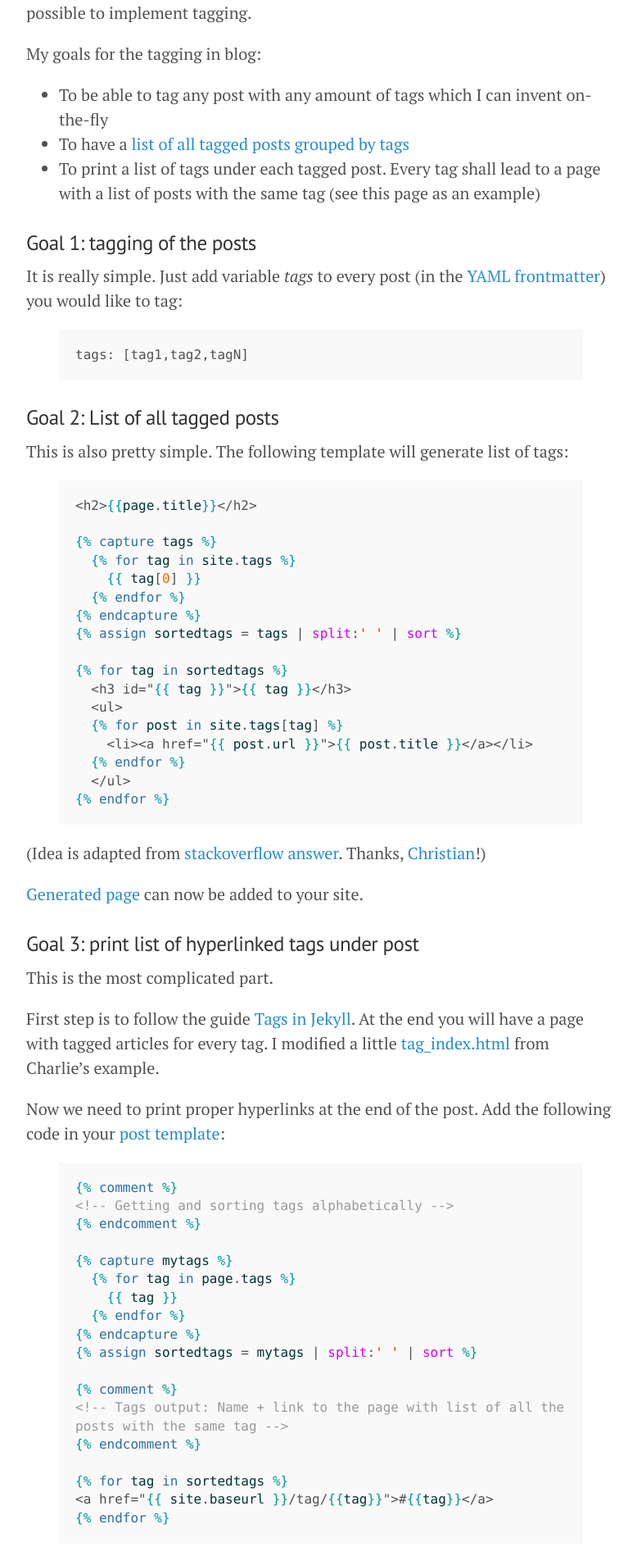
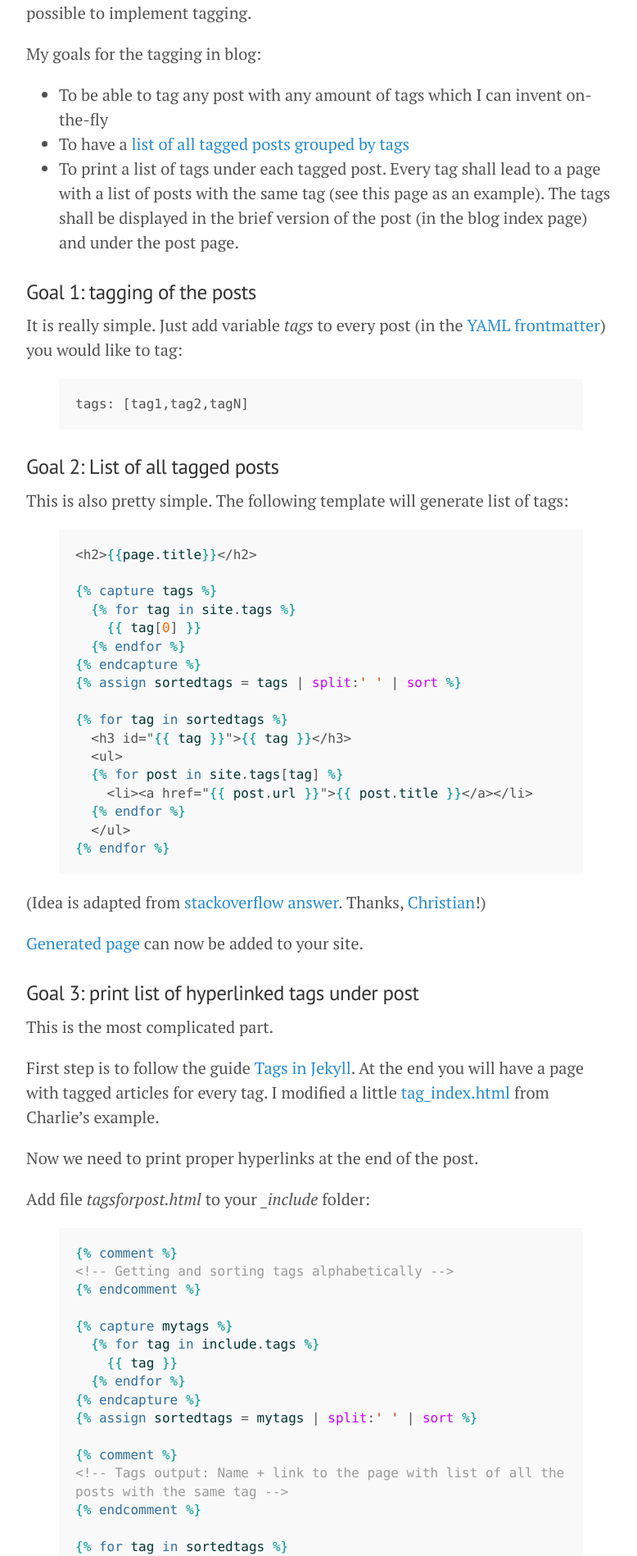
Before and after one commit to vitalyrepin/vrepinblog, a Jekyll site: the page built from _posts/2015-06-24-Tagging.md, in a window 1280 px wide. Shown: the part 389-2287 px from the top of the page at 82% size, without its empty margins (248-1026 px from the left). Built offline with Jekyll 4.4.1, drawn with Linux system fonts in a browser that asks for light colours; comment, search, counter and statistics services are not loaded; some of the changed text lies outside the part shown.

Commit message:
Added tags under post in the index page; updated tagging howto ; added Read More link

```diff
--- a/_config.yml
+++ b/_config.yml
@@ -5,6 +5,8 @@
 relative_permalinks: true
 
 highlighter: pygments
+
+excerpt_separator: "<!--break-->"
 
 timezone: Europe/Helsinki
 
--- /dev/null
+++ b/_includes/tagsforpost.html
@@ -0,0 +1,18 @@
+{% comment %}
+<!-- Getting and sorting tags alphabetically -->
+{% endcomment %}
+
+{% capture mytags %}
+  {% for tag in include.tags %}
+    {{ tag }}
+  {% endfor %}
+{% endcapture %}
+{% assign sortedtags = mytags | split:' ' | sort %}
+
+{% comment %}
+<!-- Tags output: Name + link to the page with list of all the posts with the same tag -->
+{% endcomment %}
+
+{% for tag in sortedtags %}
+<a href="{{ site.baseurl }}/tag/{{tag}}">#{{tag}}</a>
+{% endfor %}
--- a/_layouts/post.html
+++ b/_layouts/post.html
@@ -5,27 +5,10 @@
 <div class="post">
   <h1 class="post-title">{{ page.title }}</h1>
   <span class="post-date">{{ page.date | date_to_string }}</span>
-  {{ content }}
+  {{ content | replace: '<!--break-->', '<a class="anchor" id="read-more"></a>' }}
 </div>
 
-{% comment %}
-<!-- Getting and sorting tags alphabetically -->
-{% endcomment %}
-
-{% capture mytags %}
-  {% for tag in page.tags %}
-    {{ tag }}
-  {% endfor %}
-{% endcapture %}
-{% assign sortedtags = mytags | split:' ' | sort %}
-
-{% comment %}
-<!-- Tags output: Name + link to the page with list of all the posts with the same tag -->
-{% endcomment %}
-
-{% for tag in sortedtags %}
-<a href="{{ site.baseurl }}/tag/{{tag}}">#{{tag}}</a>
-{% endfor %}
+{% include tagsforpost.html tags=page.tags %}
 
 <div class="related">
   <h2>Related Posts</h2>
--- a/_posts/2015-06-24-Tagging.md
+++ b/_posts/2015-06-24-Tagging.md
@@ -14,7 +14,9 @@
 
 + To be able to tag any post with any amount of tags which I can invent on-the-fly
 + To have a [list of all tagged posts grouped by tags]({{site.baseurl}}/tags/)
-+ To print a list of tags under each tagged post. Every tag shall lead to a page with a list of posts with the same tag (see this page as an example)
++ To print a list of tags under each tagged post. Every tag shall lead to a page with a list of posts with the same tag (see this page as an example). The tags shall be displayed in the brief version of the post (in the blog index page) and under the post page.
+
+<!--break-->
 
 <h3>Goal 1: tagging of the posts</h3>
 
@@ -62,7 +64,9 @@
 First step is to follow the guide [Tags in Jekyll](http://charliepark.org/tags-in-jekyll/). At the end you will have a page with tagged articles for every tag.
 I modified a little [tag_index.html](https://github.com/vitalyrepin/vrepinblog/blob/master/_layouts/tag_index.html) from Charlie's example.
 
-Now we need to print proper hyperlinks at the end of the post. Add the following code in your [post template](https://github.com/vitalyrepin/vrepinblog/blob/master/_layouts/post.html):
+Now we need to print proper hyperlinks at the end of the post.
+
+Add file *tagsforpost.html* to your *_include* folder:
 
 {% highlight liquid %}
 {% raw %}
@@ -71,7 +75,7 @@
 {% endcomment %}
 
 {% capture mytags %}
-  {% for tag in page.tags %}
+  {% for tag in include.tags %}
     {{ tag }}
   {% endfor %}
 {% endcapture %}
@@ -87,7 +91,26 @@
 {% endraw %}
 {% endhighlight %}
 
+
 At first stage, tag names are sorted. At the second stage they are printed as hyperlinks.
+
+This file is used by two other templates.
+
+First, [post template](https://github.com/vitalyrepin/vrepinblog/blob/master/_layouts/post.html):
+
+{% highlight liquid %}
+{% raw %}
+{% include tagsforpost.html tags=page.tags %}
+{% endraw %}
+{% endhighlight %}
+
+Second, [homepage template](https://github.com/vitalyrepin/vrepinblog/blob/master/index.html):
+
+{% highlight liquid %}
+{% raw %}
+{% include tagsforpost.html tags=post.tags %}
+{% endraw %}
+{% endhighlight %}
 
 That's it. Congratulations! We are having working setup with tags.
 
--- a/public/css/lanyon.css
+++ b/public/css/lanyon.css
@@ -27,6 +27,9 @@
  * Themes
  */
 
+
+/* Render anchors: http://www.seanbuscay.com/blog/jekyll-teaser-pager-and-read-more/#fn:1 */
+a.anchor{display: block; position: relative; top: -99px; visibility: hidden;}
 
 /*
  * Global resets
```
Also changed, not shown: _posts/2015-06-29-JekyllMeta.md (+2 -0 lines), index.html (+14 -1 lines).
